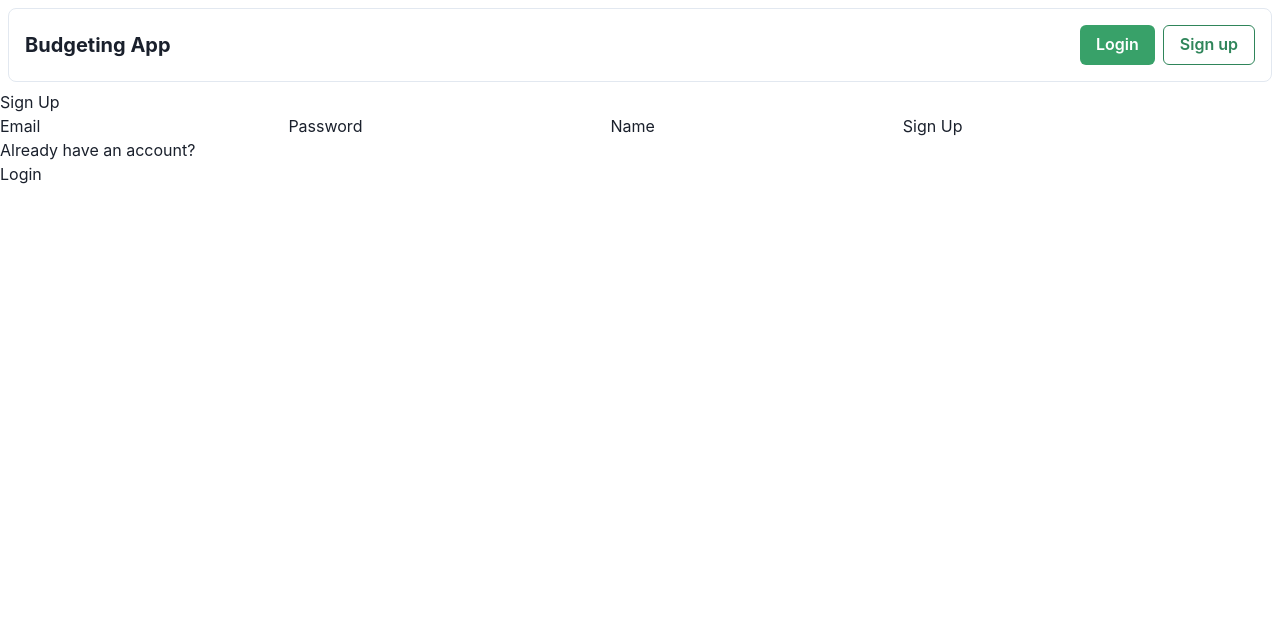
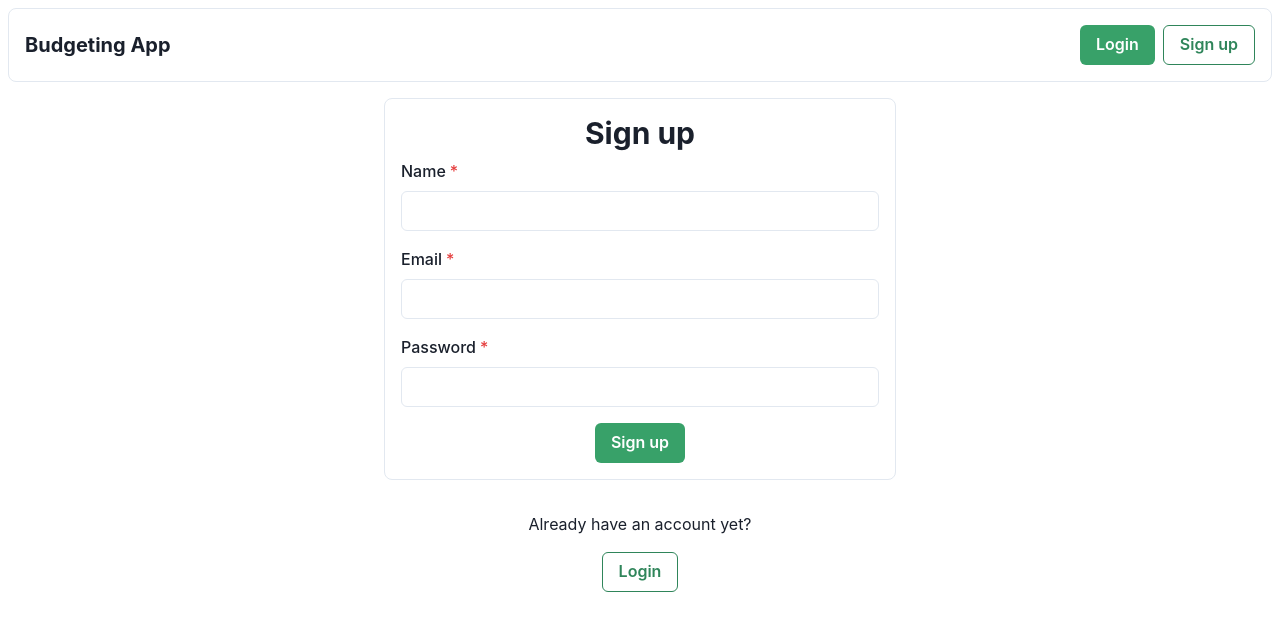
Before and after one commit to mary-brooks/budget-app-frontend, a React (Vite) app: page /signup in a window 1280 px wide. Shown: the top 630 px of the page. Built offline with nearby package versions, Linux system fonts and the light colour scheme; no server answers.

Commit message:
styled login and signup pages

```diff
--- a/src/pages/LogInPage.jsx
+++ b/src/pages/LogInPage.jsx
@@ -3,61 +3,135 @@ import { Link, useNavigate } from 'react-router-dom';
 import { login } from '../api/auth.api';
 import { AuthContext } from '../context/auth.context';
 
+import {
+  Box,
+  Heading,
+  VStack,
+  FormControl,
+  FormLabel,
+  FormErrorMessage,
+  Input,
+  Button,
+  Text,
+} from '@chakra-ui/react';
+
 function Login() {
   const [email, setEmail] = useState('');
   const [password, setPassword] = useState('');
+  const [emailError, setEmailError] = useState(null);
+  const [passwordError, setPasswordError] = useState(null);
   const [error, setError] = useState(null);
 
   const { storeToken, authenticateUser } = useContext(AuthContext);
 
   const navigate = useNavigate();
 
+  const handleEmailBlur = () => {
+    if (!email) {
+      setEmailError('Email is required');
+    } else {
+      setEmailError(null);
+    }
+  };
+
+  const handlePasswordBlur = () => {
+    if (!password) {
+      setPasswordError('Password is required');
+    } else {
+      setPasswordError(null);
+    }
+  };
+
   const handleSubmit = async e => {
     e.preventDefault();
+
+    // Check for empty email
+    if (!email) {
+      setEmailError('Email is required');
+      return;
+    }
+
+    // Check for empty password
+    if (!password) {
+      setPasswordError('Password is required');
+      return;
+    }
+
+    // Clear any previous errors
+    setEmailError(null);
+    setPasswordError(null);
+    setError(null);
+
     const user = { email, password };
 
     try {
       // login response with the jwt token
       const response = await login(user);
-      //   console.log(response.data.authToken);
       storeToken(response.data.authToken);
       authenticateUser();
       navigate('/');
     } catch (error) {
       console.log('Error logging in', error);
-      setError(error.response.data.message);
+      setError(error.response?.data?.message || 'An error occurred');
     }
   };
 
   return (
-    <div>
-      <h1>Login</h1>
-
+    <>
+      <Box
+        maxW='lg'
+        mt={4}
+        mb={8}
+        mx='auto'
+        padding={4}
+        borderWidth='1px'
+        borderRadius='lg'
+      >
+        <Heading size='lg' textAlign='center' mb={2}>
+          Login
+        </Heading>
         <form onSubmit={handleSubmit}>
-        <label>Email</label>
-        <input
-          type='text'
-          name='email'
+          <VStack spacing={4}>
+            <FormControl isInvalid={!!emailError}>
+              <FormLabel>Email</FormLabel>
+              <Input
+                type='email'
                 value={email}
                 onChange={e => setEmail(e.target.value)}
+                onBlur={handleEmailBlur}
               />
+              <FormErrorMessage>{emailError}</FormErrorMessage>
+            </FormControl>
 
-        <label>Password</label>
-        <input
+            <FormControl isInvalid={!!passwordError}>
+              <FormLabel>Password</FormLabel>
+              <Input
                 type='password'
-          name='password'
                 value={password}
                 onChange={e => setPassword(e.target.value)}
+                onBlur={handlePasswordBlur}
               />
+              <FormErrorMessage>{passwordError}</FormErrorMessage>
+            </FormControl>
 
-        <button type='submit'>Login</button>
+            <Button type='submit' colorScheme='green' variant='solid'>
+              Login
+            </Button>
+          </VStack>
         </form>
+      </Box>
 
-      {error && <p>{error}</p>}
+      <VStack spacing={4}>
+        {error && <Text color='red.500'>{error}</Text>}
 
-      <p>Don't have an account yet?</p>
-      <Link to={'/signup'}>Sign Up</Link>
-    </div>
+        <Text>Don't have an account yet?</Text>
+        <Link to={'/signup'}>
+          <Button colorScheme='green' variant='outline'>
+            Sign up
+          </Button>
+        </Link>
+      </VStack>
+    </>
   );
 }
 
--- a/src/pages/SignUpPage.jsx
+++ b/src/pages/SignUpPage.jsx
@@ -1,14 +1,53 @@
 import { useState } from 'react';
 import { Link, useNavigate } from 'react-router-dom';
 import { signup } from '../api/auth.api';
+
+import {
+  Box,
+  Heading,
+  VStack,
+  FormControl,
+  FormLabel,
+  FormErrorMessage,
+  Input,
+  Button,
+  Text,
+} from '@chakra-ui/react';
 
 function Signup() {
   const [email, setEmail] = useState('');
   const [password, setPassword] = useState('');
   const [name, setName] = useState('');
+  const [emailError, setEmailError] = useState(null);
+  const [passwordError, setPasswordError] = useState(null);
+  const [nameError, setNameError] = useState(null);
   const [error, setError] = useState(null);
 
   const navigate = useNavigate();
+
+  const handleEmailBlur = () => {
+    if (!email) {
+      setEmailError('Email is required');
+    } else {
+      setEmailError(null);
+    }
+  };
+
+  const handlePasswordBlur = () => {
+    if (!password) {
+      setPasswordError('Password is required');
+    } else {
+      setPasswordError(null);
+    }
+  };
+
+  const handleNameBlur = () => {
+    if (!name) {
+      setNameError('Name is required');
+    } else {
+      setNameError(null);
+    }
+  };
 
   const handleSubmit = async e => {
     e.preventDefault();
@@ -25,41 +64,73 @@ function Signup() {
   };
 
   return (
-    <div>
-      <h1>Sign Up</h1>
+    <>
+      <Box
+        maxW='lg'
+        mt={4}
+        mb={8}
+        mx='auto'
+        padding={4}
+        borderWidth='1px'
+        borderRadius='lg'
+      >
+        <Heading size='lg' textAlign='center' mb={2}>
+          Sign up
+        </Heading>
 
         <form onSubmit={handleSubmit}>
-        <label>Email</label>
-        <input
+          <VStack spacing={4}>
+            <FormControl isInvalid={!!nameError} isRequired>
+              <FormLabel>Name</FormLabel>
+              <Input
+                type='text'
+                value={name}
+                onChange={e => setName(e.target.value)}
+                onBlur={handleNameBlur}
+              />
+              <FormErrorMessage>{nameError}</FormErrorMessage>
+            </FormControl>
+
+            <FormControl isInvalid={!!emailError} isRequired>
+              <FormLabel>Email</FormLabel>
+              <Input
                 type='email'
-          name='email'
                 value={email}
                 onChange={e => setEmail(e.target.value)}
+                onBlur={handleEmailBlur}
               />
+              <FormErrorMessage>{emailError}</FormErrorMessage>
+            </FormControl>
 
-        <label>Password</label>
-        <input
+            <FormControl isInvalid={!!passwordError} isRequired>
+              <FormLabel>Password</FormLabel>
+              <Input
                 type='password'
-          name='password'
                 value={password}
                 onChange={e => setPassword(e.target.value)}
+                onBlur={handlePasswordBlur}
               />
+              <FormErrorMessage>{passwordError}</FormErrorMessage>
+            </FormControl>
 
-        <label>Name</label>
-        <input
-          type='text'
-          name='name'
-          value={name}
-          onChange={e => setName(e.target.value)}
-        />
+            <Button type='submit' colorScheme='green' variant='solid'>
+              Sign up
+            </Button>
+          </VStack>
+        </form>
+      </Box>
 
-        <button type='submit'>Sign Up</button>
-      </form>
+      <VStack spacing={4}>
+        {error && <Text color='red.500'>{error}</Text>}
 
-      {error && <p>{error}</p>}
-      <p>Already have an account?</p>
-      <Link to={'/login'}>Login</Link>
-    </div>
+        <Text>Already have an account yet?</Text>
+        <Link to={'/login'}>
+          <Button colorScheme='green' variant='outline'>
+            Login
+          </Button>
+        </Link>
+      </VStack>
+    </>
   );
 }
 
```
Lines whose indentation alone changed are shown as unchanged.
